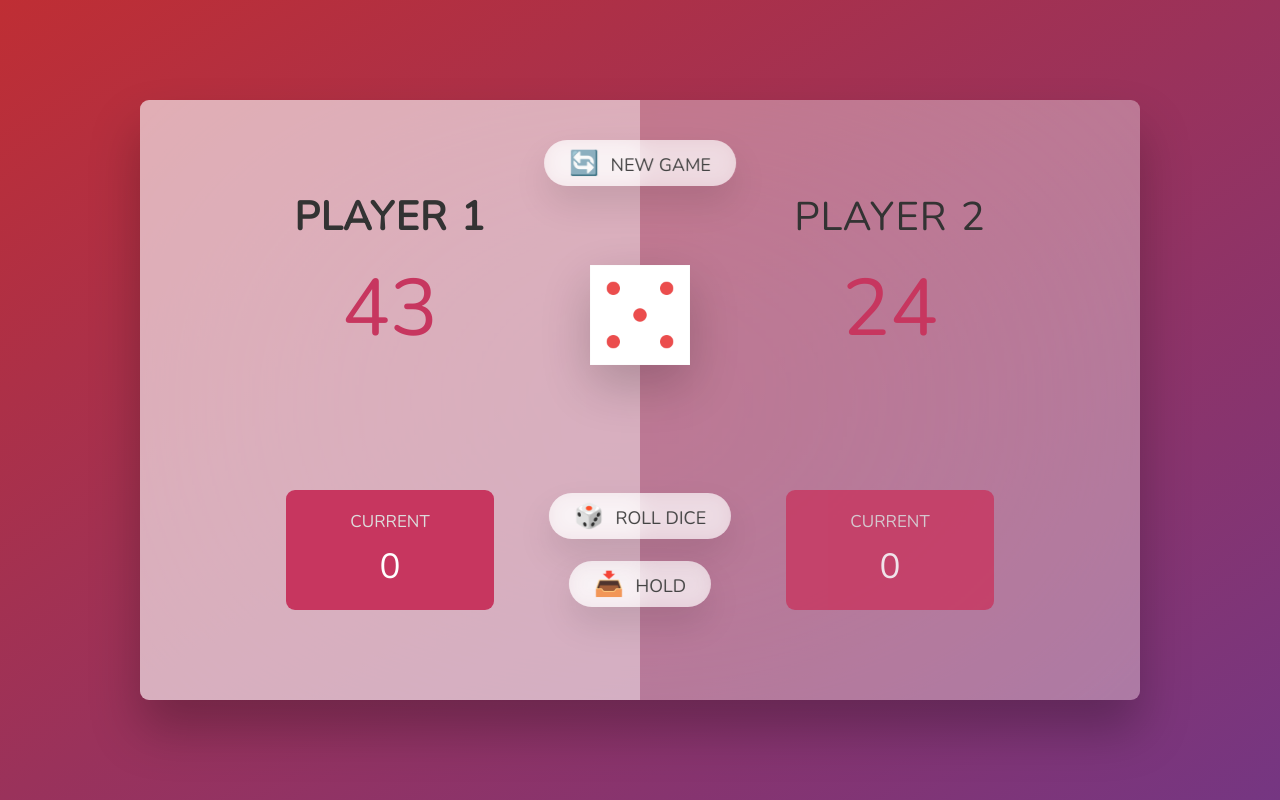
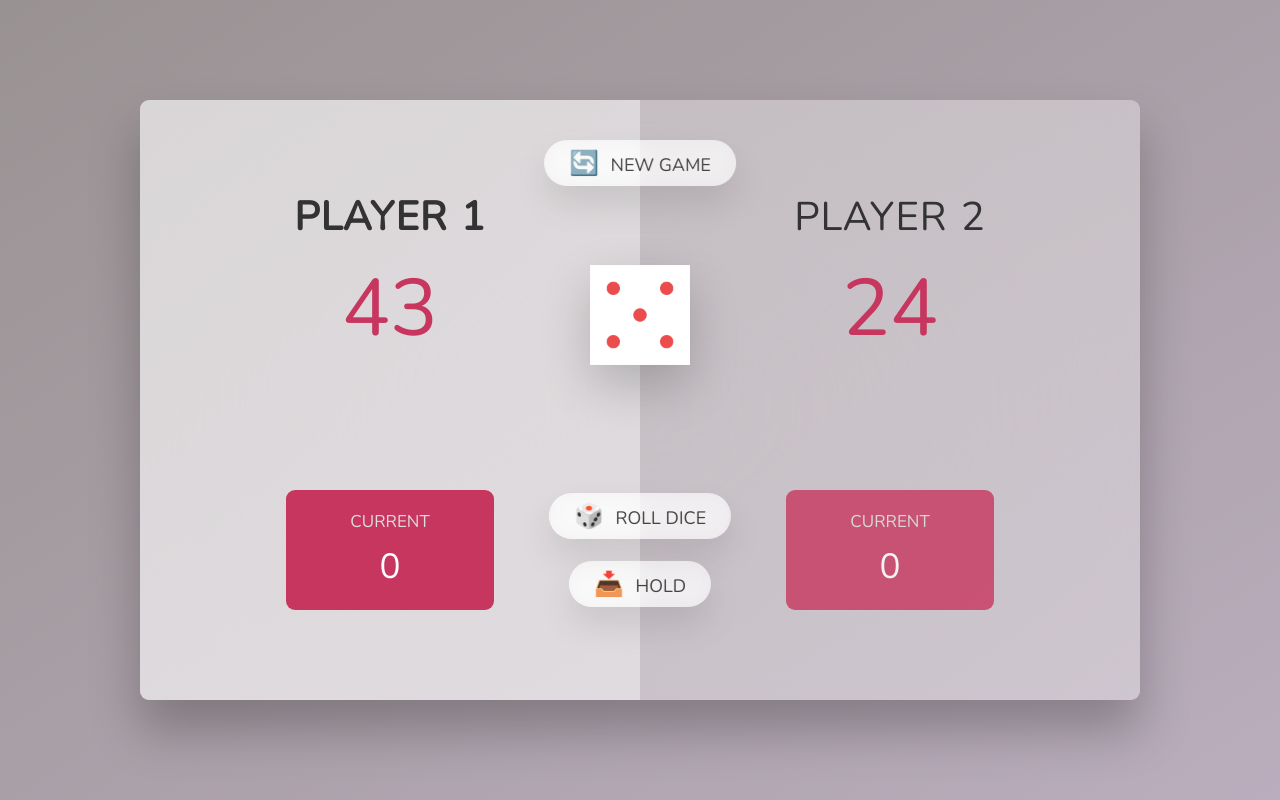
Before and after one commit to nasirjamal455/ludo-game, a PHP site: page / in a window 1280 px wide. Run offline with PHP 8.4, Linux system fonts and the light colour scheme.

Commit message:
updated style.css

```diff
--- a/style.css
+++ b/style.css
@@ -17,7 +17,7 @@ body {
   font-weight: 400;
   height: 100vh;
   color: #333;
-  background-image: linear-gradient(to top left, #753682 0%, #bf2e34 100%);
+  background-image: linear-gradient(to top left, #baadbd 0%, #999292 100%);
   display: flex;
   align-items: center;
   justify-content: center;
```
